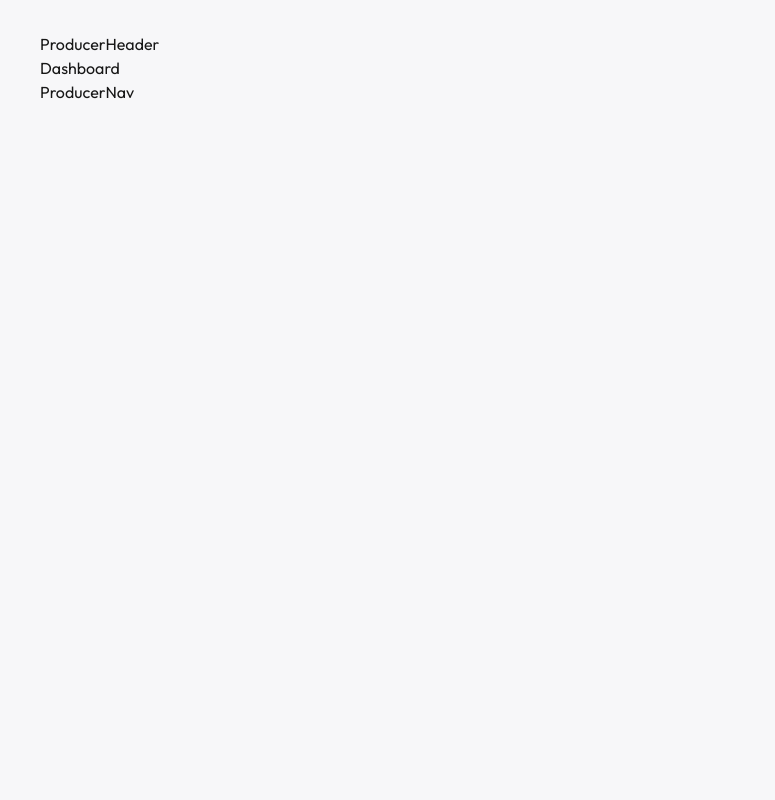
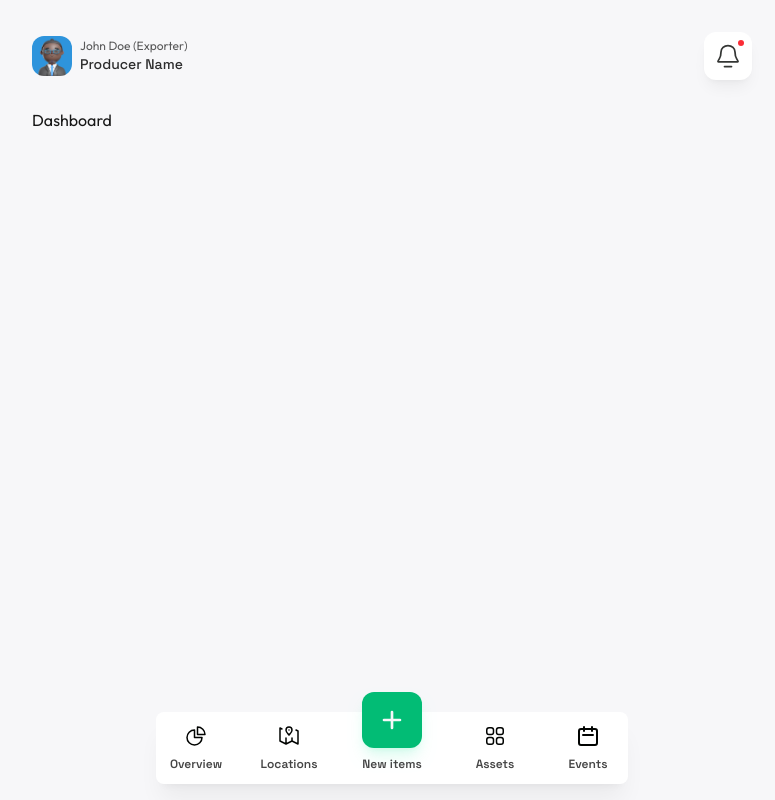
Before and after one commit to i-mizzle/agrotrace-client, a React (Vite) app: page /exporter/dashboard in a window 1280 px wide. Shown: the whole page, without its empty margins (248-1023 px from the left). Built offline with nearby package versions, Linux system fonts and the light colour scheme; no server answers.

Commit message:
producer layout structure

```diff
--- a/src/App.css
+++ b/src/App.css
@@ -1,5 +1,5 @@
 #root {
   max-width: 768px;
   /* margin: 0 auto; */
-  padding: 2rem;
+  padding: 1.5rem;
 }
--- a/src/components/elements/icons/BellIcon.jsx
+++ b/src/components/elements/icons/BellIcon.jsx
@@ -1,9 +1,15 @@
 import React from 'react'
 
-const BellIcon = () => {
+const BellIcon = ({className}) => {
     return (
-        <svg xmlns="http://www.w3.org/2000/svg" className="h-6 w-6" fill="none" viewBox="0 0 24 24" stroke="currentColor">
-            <path strokeLinecap="round" strokeLinejoin="round" strokeWidth={2} d="M15 17h5l-1.405-1.405A2.032 2.032 0 0118 14.158V11a6.002 6.002 0 00-4-5.659V5a2 2 0 10-4 0v.341C7.67 6.165 6 8.388 6 11v3.159c0 .538-.214 1.055-.595 1.436L4 17h5m6 0v1a3 3 0 11-6 0v-1m6 0H9" />
+        <svg xmlns="http://www.w3.org/2000/svg" fill="none" viewBox="0 0 24 24" className={className}>
+            <path
+            stroke="currentColor"
+            strokeLinecap="round"
+            strokeLinejoin="round"
+            strokeWidth="1.5"
+            d="M9 21h6m3-12.4c0-1.485-.632-2.91-1.757-3.96S13.592 3 12 3c-1.591 0-3.117.59-4.242 1.64S6 7.115 6 8.6c0 2.686-.676 4.584-1.472 5.887-.772 1.262-1.157 1.893-1.143 2.057.016.184.053.248.201.358.133.098.762.098 2.02.098h12.788c1.259 0 1.888 0 2.02-.098.149-.11.185-.174.201-.358.015-.164-.37-.795-1.142-2.057C18.677 13.184 18 11.287 18 8.6"
+            ></path>
         </svg>
   )
 }
--- /dev/null
+++ b/src/components/elements/icons/MapPinIcon.jsx
@@ -0,0 +1,17 @@
+import React from 'react'
+
+const MapPinIcon = ({className}) => {
+  return (
+    <svg xmlns="http://www.w3.org/2000/svg" fill="none" viewBox="0 0 24 24" className={className}>
+        <path
+        stroke="currentColor"
+        strokeLinecap="round"
+        strokeLinejoin="round"
+        strokeWidth="1.5"
+        d="M12 6h.01M9 20l-6-3V4l2 1m4 15 6-3m-6 3v-6m6 3 6 3V7l-2-1m-4 11v-3m0-7.8c0 1.767-1.5 3.2-3 4.8-1.5-1.6-3-3.033-3-4.8S10.343 3 12 3s3 1.433 3 3.2"
+        ></path>
+    </svg>
+  )
+}
+
+export default MapPinIcon
--- a/src/components/layouts/producer/ProducerLayout.jsx
+++ b/src/components/layouts/producer/ProducerLayout.jsx
@@ -4,10 +4,14 @@ import ProducerHeader from '../../partials/producer/ProducerHeader';
 
 const ProducerLayout = ({children}) => {
   return (
-    <div>
+    <div className="relative">
       <ProducerHeader />
-      {children}
-      <ProducerNav />
+      <div className="py-5">
+        {children}
+      </div>
+      <div className="fixed bottom-4 w-full left-0">
+        <ProducerNav />
+      </div>
     </div>
   )
 }
--- a/src/components/partials/producer/ProducerHeader.jsx
+++ b/src/components/partials/producer/ProducerHeader.jsx
@@ -1,8 +1,32 @@
 import React from 'react'
+import BellIcon from '../../elements/icons/BellIcon';
+import Avatar from '../../../assets/img/placeholder-avatar-male.jpg'
 
 const ProducerHeader = () => {
   return (
-    <div>ProducerHeader</div>
+    <header className="w-full sticky top-2 bg-at-white dark:bg-at-black">
+      <div className="flex items-center justify-between py-2">
+        <div className="flex items-center gap-x-2">
+          <div className="w-10 h-10 rounded-xl bg-slate-200 dark:bg-at-dark-gray"
+            style={{
+              backgroundImage: `url(${Avatar})`,
+              backgroundPosition: 'center center',
+              backgroundSize: 'cover',
+              backgroundRepeat: 'no-repeat'
+            }}
+          />
+          <div>
+            <p className="text-xs font-medium opacity-70">John Doe (Exporter)</p>
+            <h3 className="text-sm font-medium opacity-90">Producer Name</h3>
+          </div>
+        </div>
+
+        <button className="w-12 h-12 flex items-center justify-center rounded-xl relative bg-white dark:bg-at-dark-gray/10 shadow-lg shadow-black/5">
+          <BellIcon className="w-7 h-7 opacity-80 text-at-black dark:text-at-white" />
+          <span className="w-1.5 h-1.5 rounded-full bg-red-500 absolute top-2 right-2" />
+        </button>
+      </div>
+    </header>
   )
 }
 
--- a/src/components/partials/producer/ProducerNav.jsx
+++ b/src/components/partials/producer/ProducerNav.jsx
@@ -1,8 +1,54 @@
 import React from 'react'
+import PieChartIcon from '../../elements/icons/PieChartIcon';
+import PlusIcon from '../../elements/icons/PlusIcon';
+import MapPinIcon from '../../elements/icons/MapPinIcon';
+import SquaresIcon from '../../elements/icons/SquaresIcon';
+import CalendarIcon from '../../elements/icons/CalendarIcon';
+import { Link, useLocation } from 'react-router-dom'
 
 const ProducerNav = () => {
+  const location = useLocation();
   return (
-    <div>ProducerNav</div>
+    <div className="px-5 w-full max-w-lg mx-auto">
+      <div className="rounded-lg px-5 py-3 flex items-center justify-between gap-x-5 bg-white w-full dark:bg-at-dark-gray/5 shadow-xl shadow-black/5">
+        <Link to="/producer/dashboard" className={`w-10 h-12 text-xs flex flex-col items-center justify-center rounded-lg `}>
+          <PieChartIcon className={`w-6 h-6 ${location.pathname === '/producer/dashboard' ? 'text-at-dark-gray dark:text-accent' : 'text-at-black dark:text-at-white'}`} />
+          <span className="mt-2 font-semibold font-space-grotesk opacity-80">
+            Overview
+          </span>
+        </Link>
+
+        <Link to="/producer/locations" className={`w-10 h-12 text-xs flex flex-col items-center justify-center rounded-lg `}>
+          <MapPinIcon className={`w-6 h-6 ${location.pathname === '/producer/locations' ? 'text-at-dark-gray dark:text-accent' : 'text-at-black dark:text-at-white'}`} />
+          <span className="mt-2 font-semibold font-space-grotesk opacity-80">
+            Locations
+          </span>
+        </Link>
+
+        <div className="flex flex-col items-center justify-center">
+          <button className="w-15 h-14 bg-accent-dark -mt-8 dark:bg-accent text-xs flex flex-col items-center justify-center rounded-xl shadow-lg shadow-accent/15">
+            <PlusIcon className="w-8 h-8 dark:text-at-black text-at-white" />
+          </button>
+          <p className="mt-2 text-xs font-semibold font-space-grotesk opacity-80">
+            New items
+          </p>
+        </div>
+
+        <Link to="/producer/assets" className={`w-10 h-12 text-xs flex flex-col items-center justify-center rounded-lg `}>
+          <SquaresIcon className={`w-6 h-6 ${location.pathname === '/producer/assets' ? 'text-at-dark-gray dark:text-accent' : 'text-at-black dark:text-at-white'}`} />
+          <span className="mt-2 font-semibold font-space-grotesk opacity-80">
+            Assets
+          </span>
+        </Link>
+
+        <Link to="/producer/events" className={`w-10 h-12 text-xs flex flex-col items-center justify-center rounded-lg `}>
+          <CalendarIcon className={`w-6 h-6 ${location.pathname === '/producer/events' ? 'text-at-dark-gray dark:text-accent' : 'text-at-black dark:text-at-white'}`} />
+          <span className="mt-2 font-semibold font-space-grotesk opacity-80">
+            Events
+          </span>
+        </Link>
+      </div>
+    </div>
   )
 }
 
--- a/src/utils/utils.js
+++ b/src/utils/utils.js
@@ -298,9 +298,9 @@ export const userPermissions = () => {
     return userPermissions
 }
 
-export const businessDetails = () => {
-    const business = JSON.parse(localStorage.getItem('business'));
-    return business
+export const organizationDetails = () => {
+    const organization = JSON.parse(localStorage.getItem('organizationDetails'));
+    return organization
 }
 
 export const userDetails = () => {
```
Also changed, not shown: src/assets/img/placeholder-avatar-female.jpg (added), src/assets/img/placeholder-avatar-male.jpg (added).
